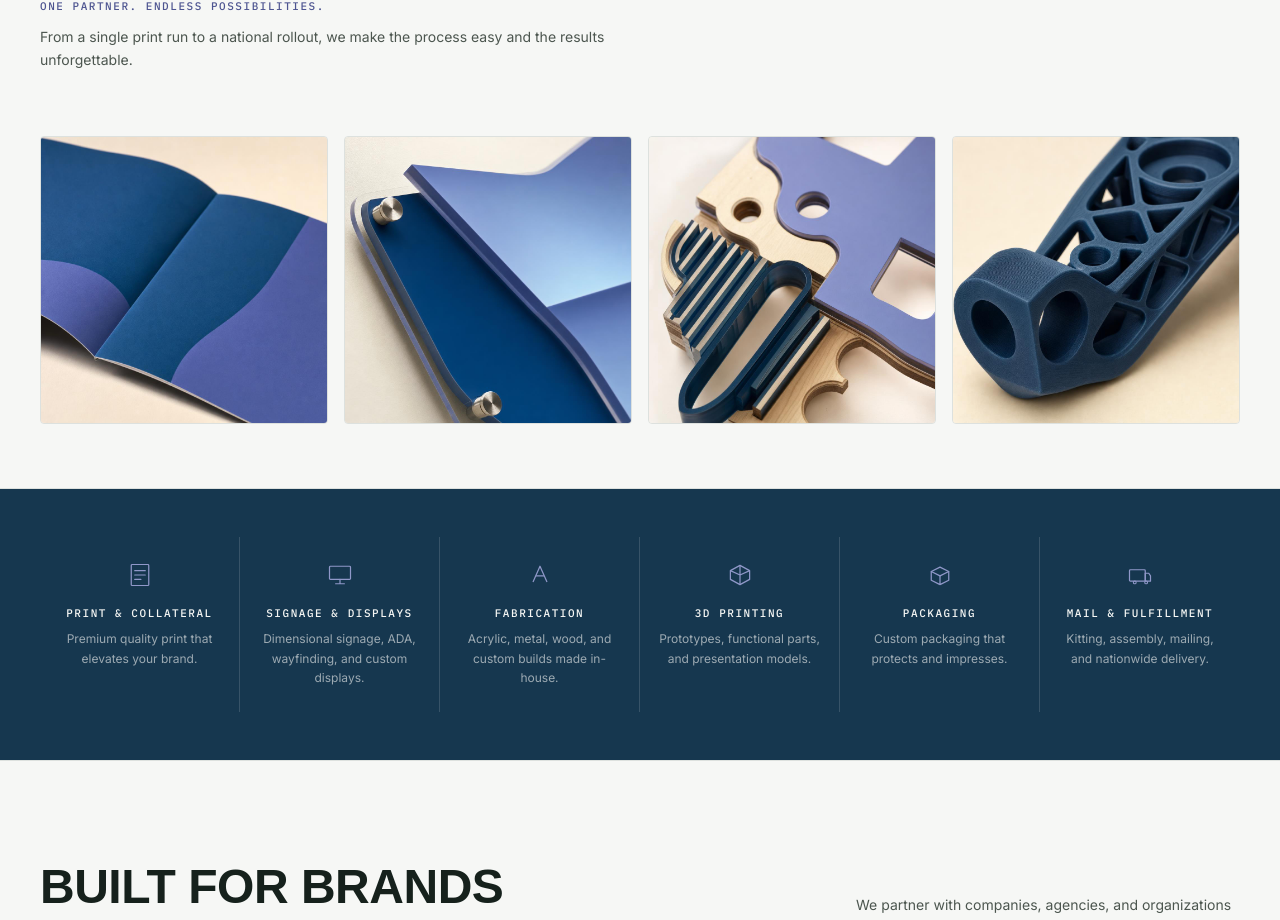
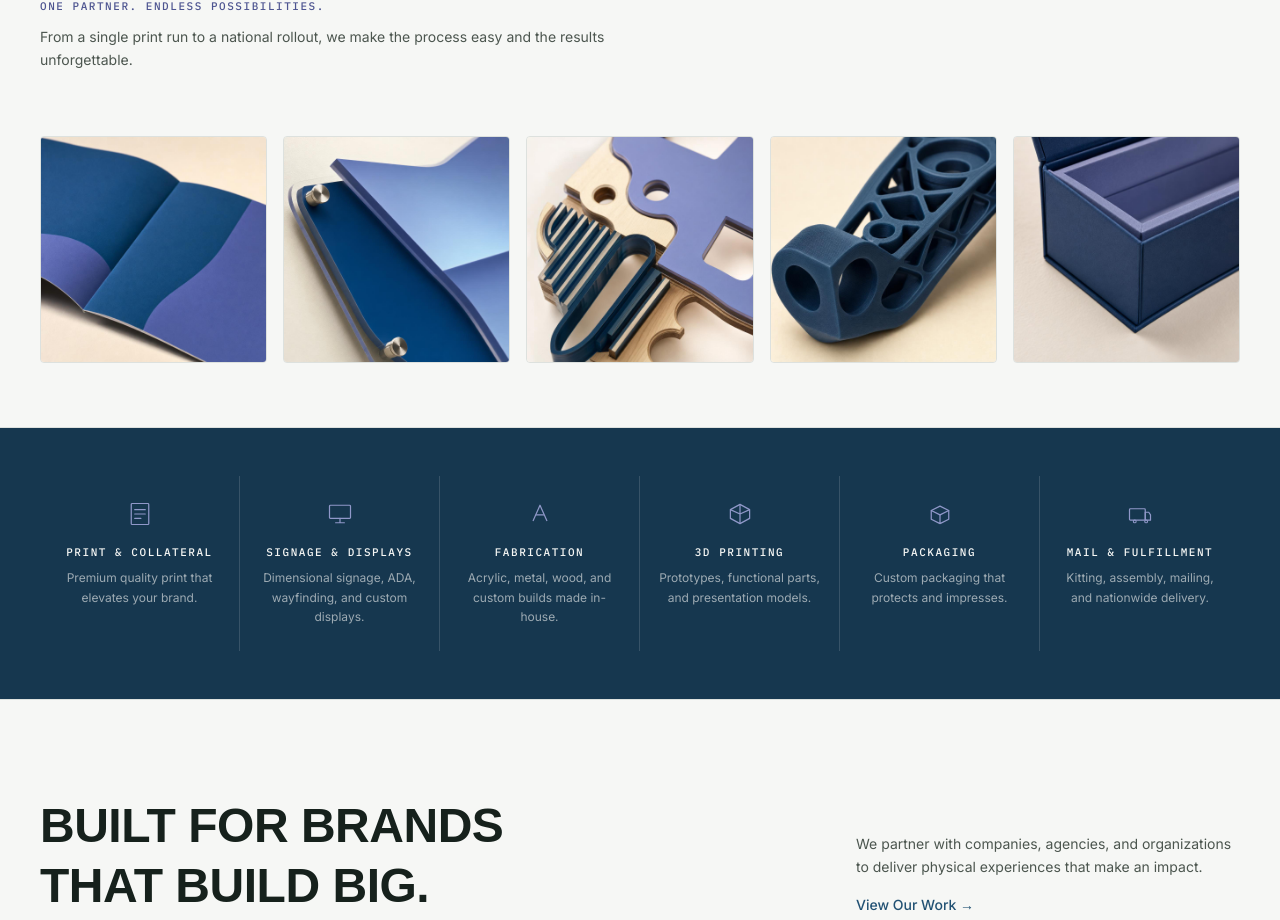
Before and after one commit to Vaylo-Studios/highwell-group, a Next.js app: page / in a window 1280 px wide. Shown: the part 994-1914 px from the top of the page. Built offline with nearby package versions, Linux system fonts and the light colour scheme; a web font is replaced by a local one.

Commit message:
Add fifth photo to materials strip

```diff
--- a/src/components/sections/MaterialsStrip.tsx
+++ b/src/components/sections/MaterialsStrip.tsx
@@ -6,13 +6,14 @@ const MATERIALS = [
   { src: "/images/image-20260818-123027-4ae568-capability-signage.jpeg", alt: "Close-up of a mounted acrylic sign edge" },
   { src: "/images/image-20260818-123255-28ee8e-capability-fabrication.jpeg", alt: "Close-up of layered wood and acrylic fabrication" },
   { src: "/images/image-20260818-123521-e701ca-capability-3d-printing.jpeg", alt: "Close-up of a lattice-structured 3D-printed part" },
+  { src: "/images/image-20260818-123747-8d3941-capability-packaging.jpeg", alt: "Close-up of an open rigid gift box corner" },
 ];
 
 export default function MaterialsStrip() {
   return (
     <section className="border-b border-border bg-background">
       <div className="mx-auto max-w-7xl px-6 pb-16 md:px-10">
-        <div className="grid grid-cols-2 gap-3 md:grid-cols-4 md:gap-4">
+        <div className="grid grid-cols-2 gap-3 md:grid-cols-5 md:gap-4">
           {MATERIALS.map((m, i) => (
             <Reveal
               key={m.src}
```
